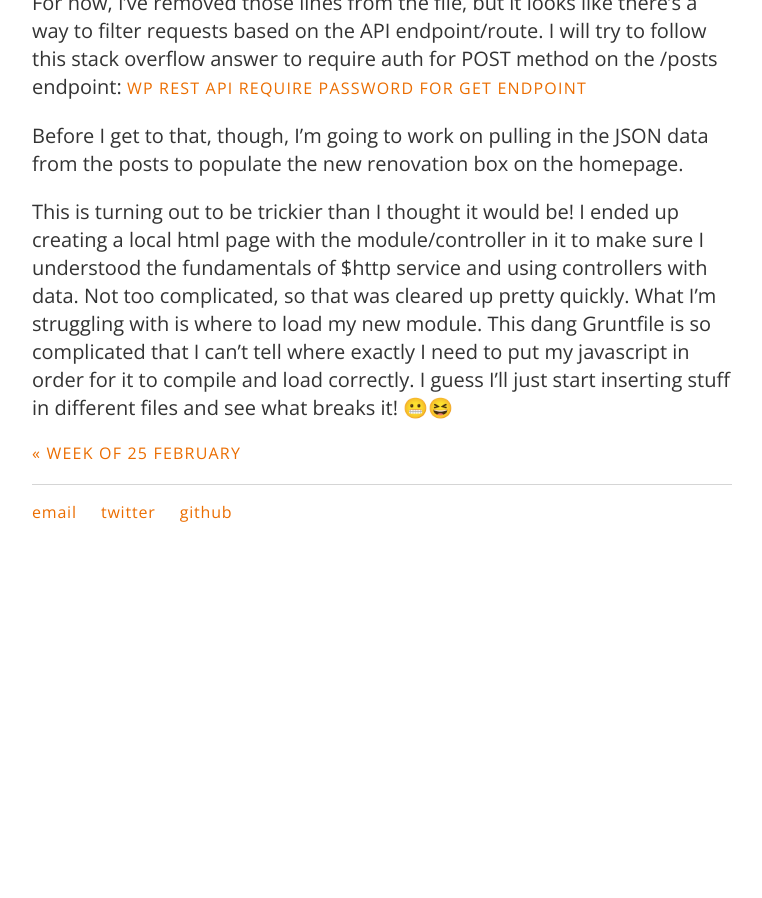
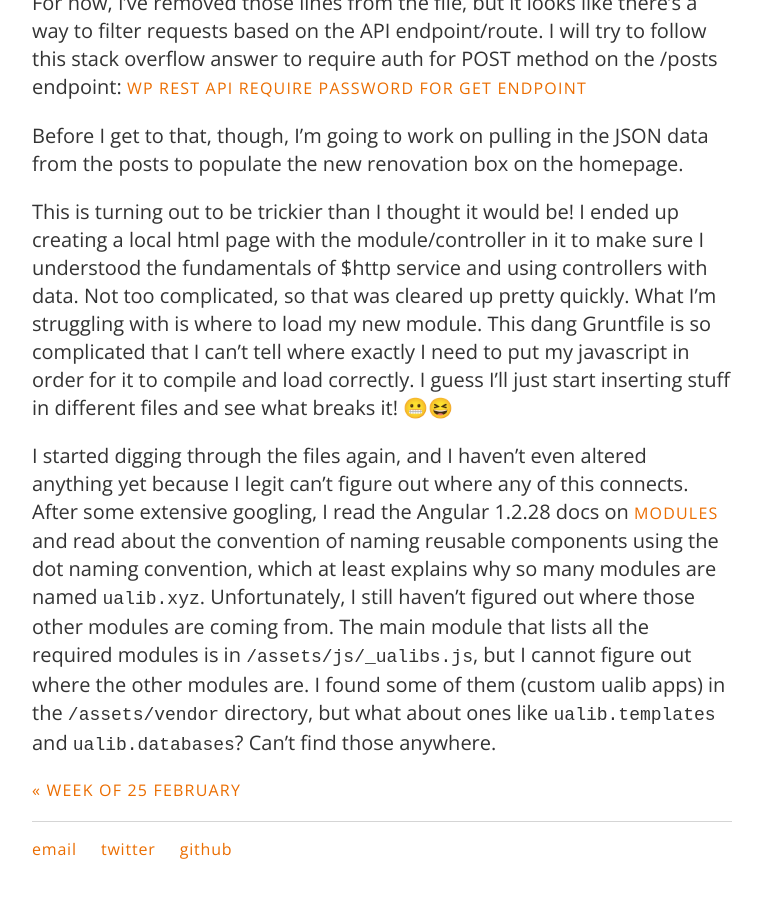
Before and after one commit to carylwyatt/carylwyatt.github.io, a Jekyll site: the page built from _posts/2019-03-04-week-of-04-mar.md, in a window 1280 px wide and 900 px high, scrolled down 4903 px. Shown: the whole window, without its empty margins (258-1020 px from the left). Built offline with Jekyll 4.4.1, drawn with Linux system fonts in a browser that asks for light colours; emoji names are drawn with the system emoji font; before the commit the page ends 5466 px from its top, so only the background shows below that.

Commit message:
what a week

```diff
--- a/_posts/2019-03-04-week-of-04-mar.md
+++ b/_posts/2019-03-04-week-of-04-mar.md
@@ -104,3 +104,5 @@ For now, I've removed those lines from the file, but it looks like there's a way
 Before I get to that, though, I'm going to work on pulling in the JSON data from the posts to populate the new renovation box on the homepage.
 
 This is turning out to be trickier than I thought it would be! I ended up creating a local html page with the module/controller in it to make sure I understood the fundamentals of $http service and using controllers with data. Not too complicated, so that was cleared up pretty quickly. What I'm struggling with is where to load  my new module. This dang Gruntfile is so complicated that I can't tell where exactly I need to put my javascript in order for it to compile and load correctly. I guess I'll just start inserting stuff in different files and see what breaks it! :grimacing::satisfied:
+
+I started digging through the files again, and I haven't even altered anything yet because I legit can't figure out where any of this connects. After some extensive googling, I read the Angular 1.2.28 docs on [Modules](https://code.angularjs.org/1.2.28/docs/guide/module) and read about the convention of naming reusable components using the dot naming convention, which at least explains why so many modules are named `ualib.xyz`. Unfortunately, I still haven't figured out where those other modules are coming from. The main module that lists all the required modules is in `/assets/js/_ualibs.js`, but I cannot figure out where the other modules are. I found some of them (custom ualib apps) in the `/assets/vendor` directory, but what about ones like `ualib.templates` and `ualib.databases`? Can't find those anywhere.
```
